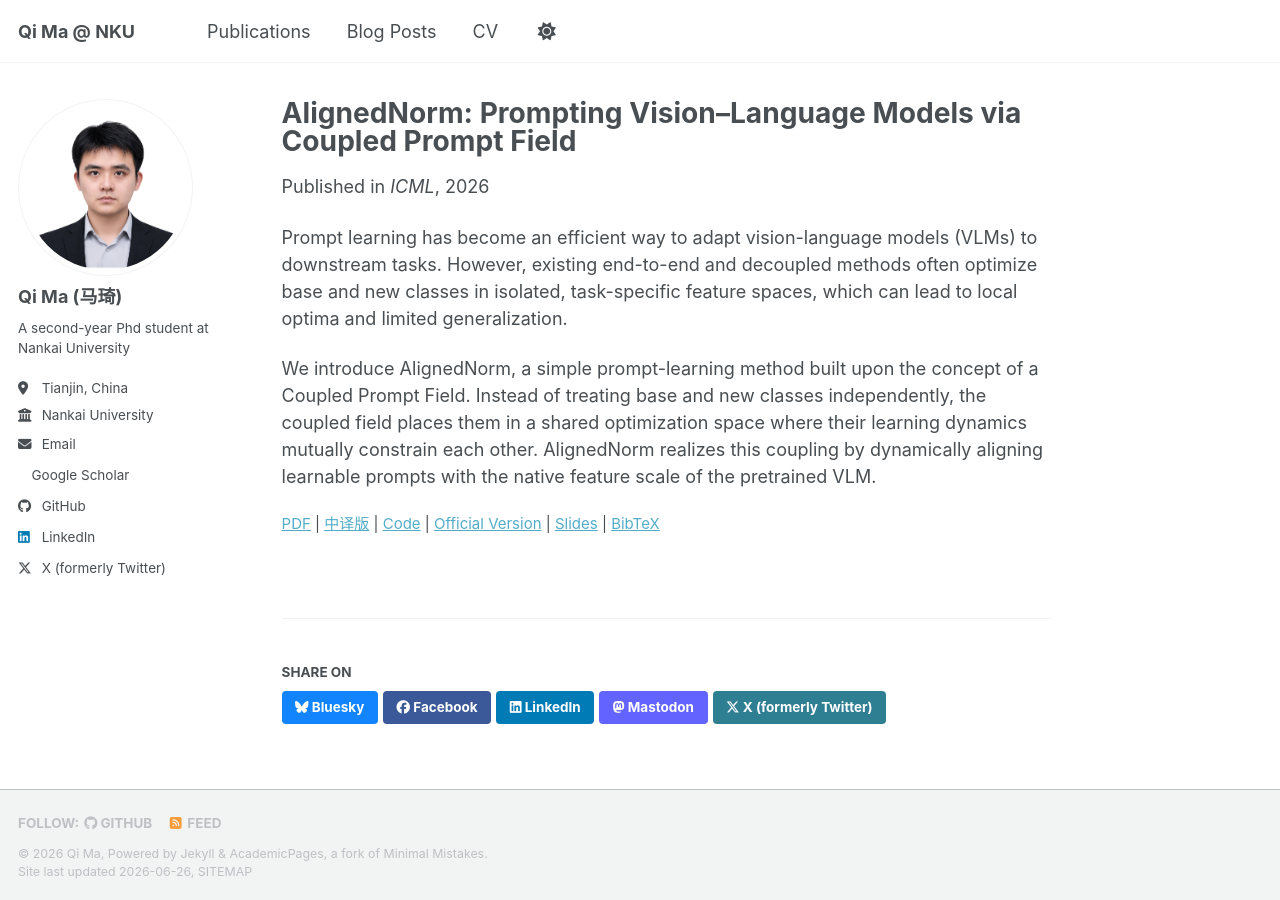
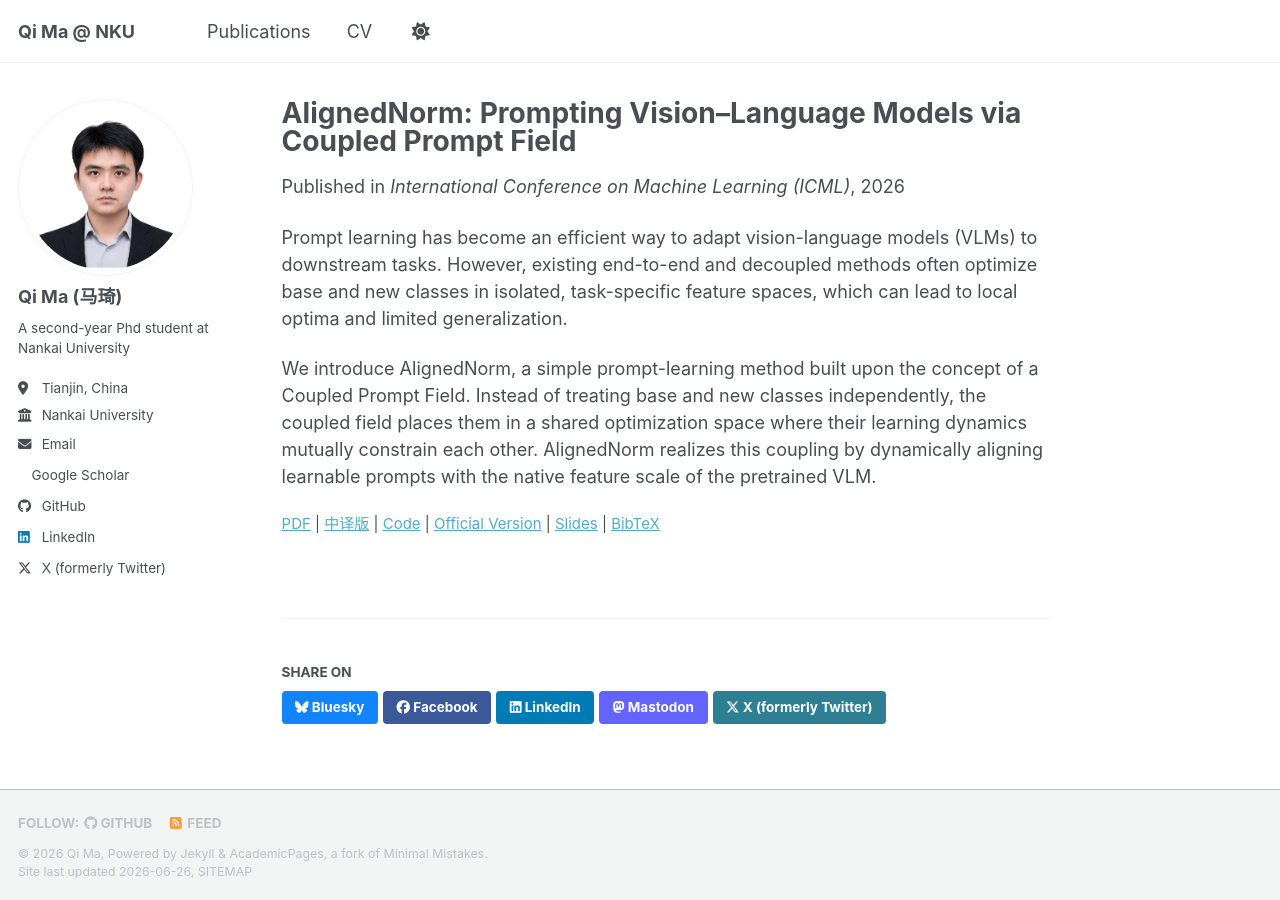
Before and after one commit to QByteM/QByteM.github.io, a Jekyll site: the page built from _publications/2026-06-26-paper-alignednorm-number-1.md, in a window 1280 px wide. Built offline with Jekyll 4.4.1, drawn with Linux system fonts in a browser that asks for light colours; a style sheet for code colours, icons or effects is not loaded.

Commit message:
delete Blog

```diff
--- a/_data/navigation.yml
+++ b/_data/navigation.yml
@@ -17,8 +17,8 @@ main:
   # - title: "Portfolio"
   #   url: /portfolio/
 
-  - title: "Blog Posts"
-    url: /year-archive/
+  # - title: "Blog Posts"
+  #   url: /year-archive/
 
   - title: "CV"
     url: /cv/
--- a/_publications/2026-06-26-paper-alignednorm-number-1.md
+++ b/_publications/2026-06-26-paper-alignednorm-number-1.md
@@ -5,7 +5,7 @@ category: conferences
 permalink: /publication/2026-06-26-paper-alignednorm-number-1
 excerpt: 'AlignedNorm rethinks prompt learning for vision-language models as Coupled Prompt Field construction. By dynamically aligning prompt-token norms to the native scale of pretrained VLMs, it stabilizes task-agnostic coupling between base and new classes and improves generalization without external distillation or decoupled inference.'
 date: 2026-06-26
-venue: 'ICML'
+venue: 'International Conference on Machine Learning (ICML)'
 slidesurl: '/files/AlignedNorm_slide.pptx'
 paperurl: '/files/AlignedNorm_EN.pdf'
 paperurl_cn: '/files/AlignedNorm_CN.pdf'
```
